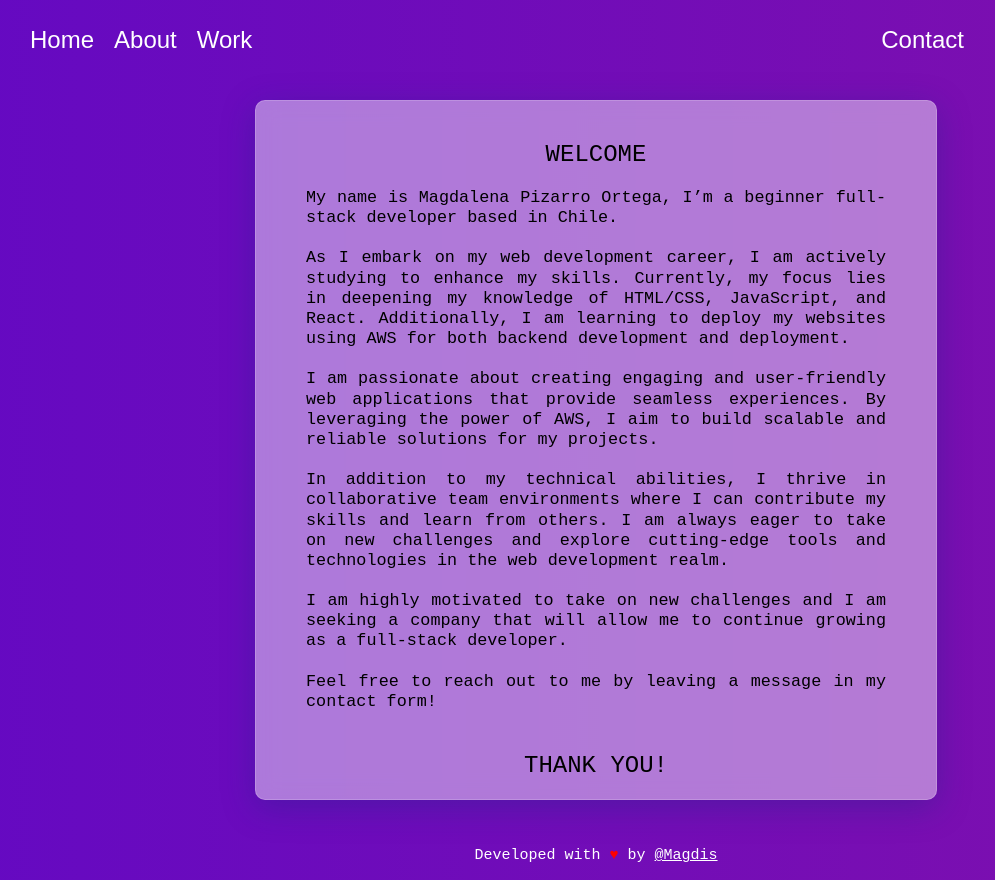
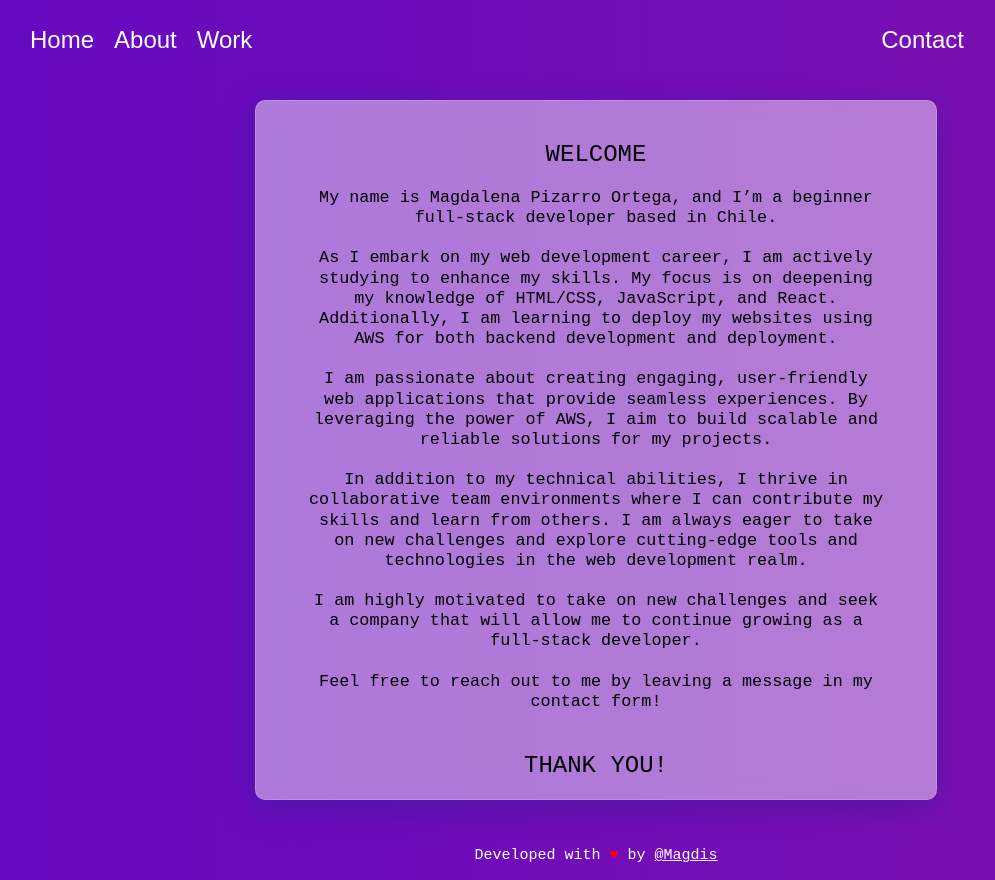
Before and after one commit to MagdalenaPizarroO/MagdalenaPizarroO.github.io, a React (Vite) app: page /about in a window 1280 px wide. Shown: the whole page, without its empty margins (44-1039 px from the left). Built offline with nearby package versions, Linux system fonts and the light colour scheme.

Commit message:
justify to center

```diff
--- a/src/components/about/AboutElements.tsx
+++ b/src/components/about/AboutElements.tsx
@@ -36,7 +36,7 @@ export const H1Con = styled.div`
 `;
 
 export const PCon = styled.div`
-  text-align: justify;
+  text-align: center;
   font-family: "Courier New", Courier, monospace;
   font-size: 1.05em;
   margin: 20px 30px 0;
--- a/src/components/home/HomeElements.tsx
+++ b/src/components/home/HomeElements.tsx
@@ -38,7 +38,7 @@ export const H1Con = styled.div`
 
 export const PCon = styled.div`
  color: white;
-  text-align: justify;
+  text-align: center;
   font-family: "Courier New", Courier, monospace;
   font-size: 1.05em;
   margin: 20px 30px 0;
--- a/src/components/work/WorkElements.tsx
+++ b/src/components/work/WorkElements.tsx
@@ -54,7 +54,7 @@ export const WorkH1 = styled.h1`
 export const WorkP = styled.p`
   font-family: "Courier New", Courier, monospace;
   font-size: 1em;
-  text-align: justify;
+  text-align: center;
   padding-top: 5px;
 `;
 
--- a/src/pages/about.tsx
+++ b/src/pages/about.tsx
@@ -5,23 +5,11 @@ export const About = () => {
     <AboutCon id="AboutCon">
       <H1Con>Welcome</H1Con>
       <PCon>
-        <p>My name is Magdalena Pizarro Ortega, I’m a beginner full-stack developer
-        based in Chile.</p><br/>
-        <p>As I embark on my web development career, I am actively studying to
-        enhance my skills. Currently, my focus lies in deepening my knowledge of
-        HTML/CSS, JavaScript, and React. Additionally, I am learning to deploy
-        my websites using AWS for both backend development and deployment.</p><br/>
-        <p>I am passionate about creating engaging and user-friendly web
-        applications that provide seamless experiences. By leveraging the power
-        of AWS, I aim to build scalable and reliable solutions for my projects.</p><br/>
-        <p>In addition to my technical abilities, I thrive in collaborative team
-        environments where I can contribute my skills and learn from others. I
-        am always eager to take on new challenges and explore cutting-edge tools
-        and technologies in the web development realm.</p><br/>
-
-        <p>I am highly motivated to take on new challenges and I am seeking a
-        company that will allow me to continue growing as a full-stack
-        developer.</p><br/>
+        <p>My name is Magdalena Pizarro Ortega, and I’m a beginner full-stack developer based in Chile.</p><br/>
+        <p>As I embark on my web development career, I am actively studying to enhance my skills. My focus is on deepening my knowledge of HTML/CSS, JavaScript, and React. Additionally, I am learning to deploy my websites using AWS for both backend development and deployment.</p><br/>
+        <p>I am passionate about creating engaging, user-friendly web applications that provide seamless experiences. By leveraging the power of AWS, I aim to build scalable and reliable solutions for my projects.</p><br/>
+        <p>In addition to my technical abilities, I thrive in collaborative team environments where I can contribute my skills and learn from others. I am always eager to take on new challenges and explore cutting-edge tools and technologies in the web development realm.</p><br/>
+        <p>I am highly motivated to take on new challenges and seek a company that will allow me to continue growing as a full-stack developer.</p><br/>
         <p>Feel free to reach out to me by leaving a message in my contact form!</p><br/>
       </PCon>
       <H1Con>Thank you!</H1Con>
```
Also changed, not shown: 2 other files (tests, documents, lock files or other folders).
